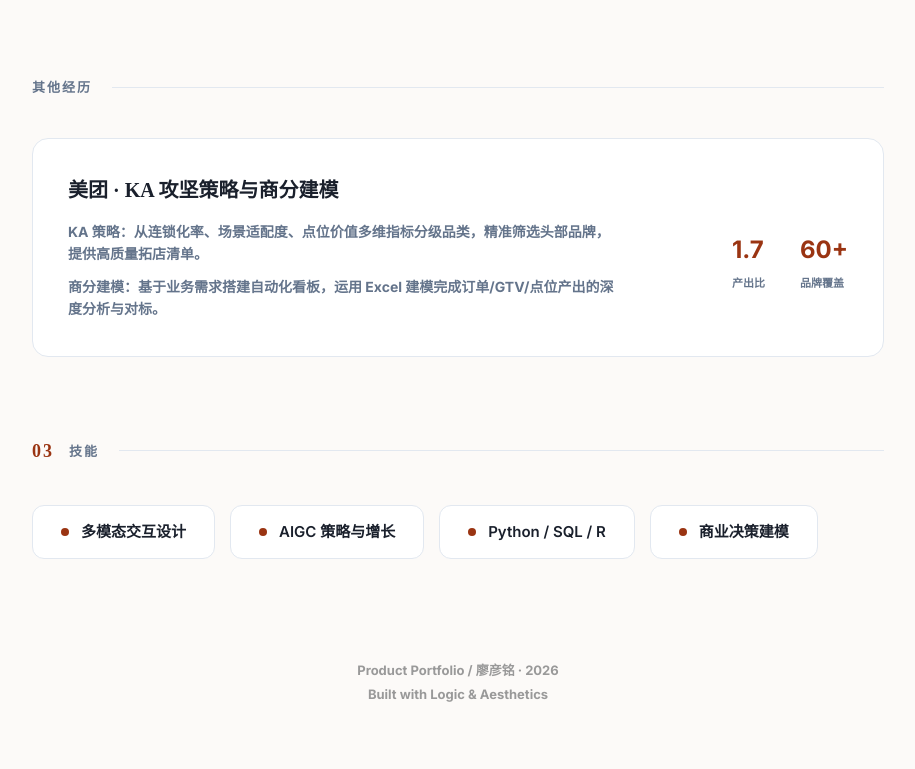
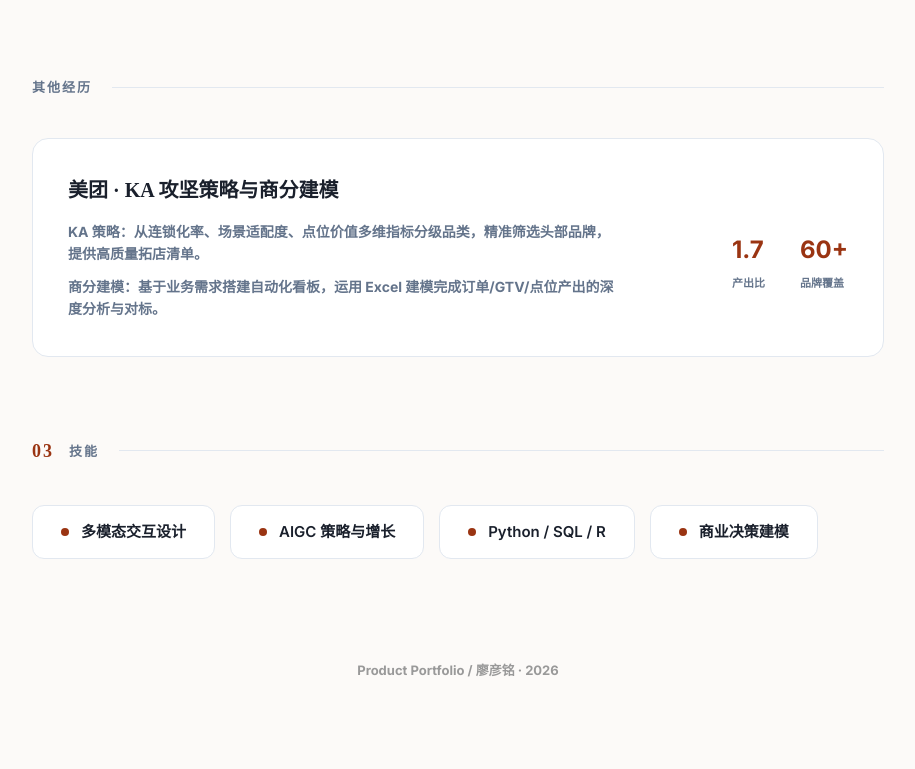
Before and after one commit to Xavier1006-web/my-portfolio, a plain HTML site: page index.html in a window 1280 px wide. Shown: the part 1609-2378 px from the top of the page, without its empty margins (182-1097 px from the left). Drawn offline with Linux system fonts and the light colour scheme.

Commit message:
Update index.html

```diff
--- a/index.html
+++ b/index.html
@@ -418,7 +418,6 @@
 
         <footer>
             Product Portfolio / 廖彦铭 · 2026<br>
-            Built with Logic & Aesthetics
         </footer>
     </div>
 
```
